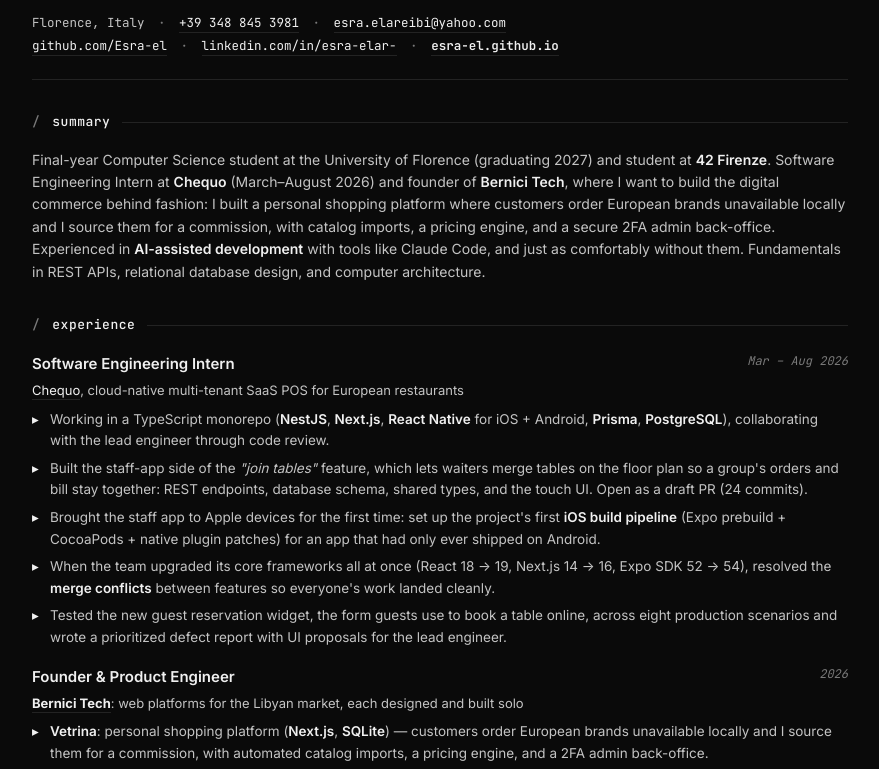
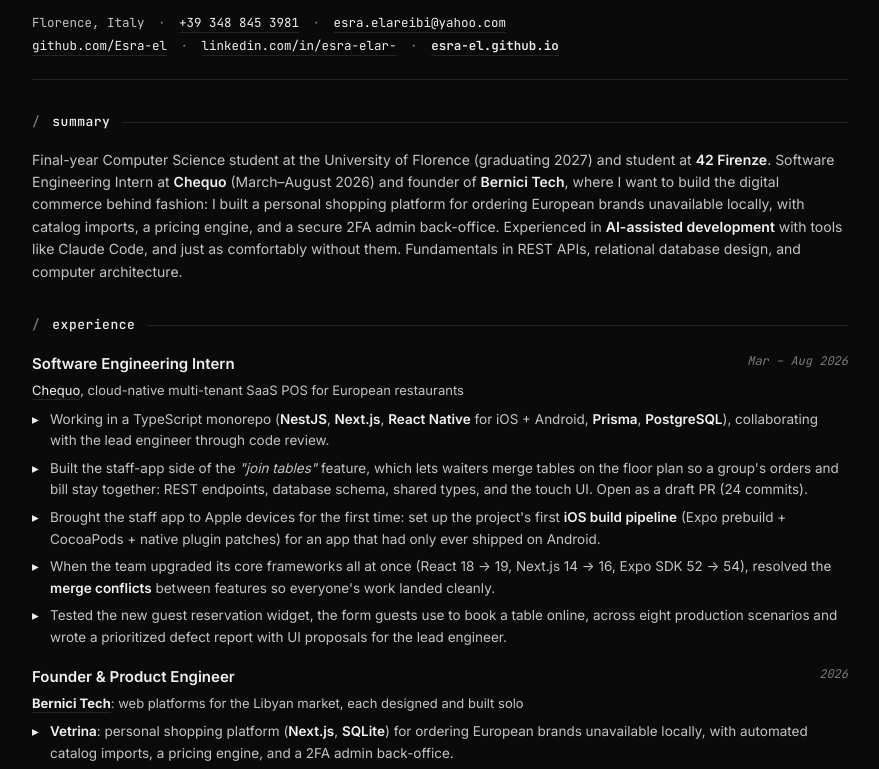
Before and after one commit to Esra-el/Esra-el.github.io, a plain HTML site: page cv.html in a window 1280 px wide. Shown: the part 170-939 px from the top of the page, without its empty margins (200-1079 px from the left). Drawn offline with Linux system fonts and the light colour scheme.

Commit message:
Vetrina: drop commission clause (per esra); keep 'ordering European brands unavailable locally'
Co-Authored-By: Claude Opus 4.8 <noreply@anthropic.com>

```diff
--- a/cv.html
+++ b/cv.html
@@ -226,7 +226,7 @@
     <section>
       <h2 class="h2"><span class="slash">/</span> summary</h2>
       <p class="summary">
-        Final-year Computer Science student at the University of Florence (graduating 2027) and student at <strong>42 Firenze</strong>. Software Engineering Intern at <strong>Chequo</strong> (March–August 2026) and founder of <strong>Bernici Tech</strong>, where I want to build the digital commerce behind fashion: I built a personal shopping platform where customers order European brands unavailable locally and I source them for a commission, with catalog imports, a pricing engine, and a secure 2FA admin back-office. Experienced in <strong>AI-assisted development</strong> with tools like Claude Code, and just as comfortably without them. Fundamentals in REST APIs, relational database design, and computer architecture.
+        Final-year Computer Science student at the University of Florence (graduating 2027) and student at <strong>42 Firenze</strong>. Software Engineering Intern at <strong>Chequo</strong> (March–August 2026) and founder of <strong>Bernici Tech</strong>, where I want to build the digital commerce behind fashion: I built a personal shopping platform for ordering European brands unavailable locally, with catalog imports, a pricing engine, and a secure 2FA admin back-office. Experienced in <strong>AI-assisted development</strong> with tools like Claude Code, and just as comfortably without them. Fundamentals in REST APIs, relational database design, and computer architecture.
       </p>
     </section>
 
@@ -247,7 +247,7 @@
         <h3>Founder &amp; Product Engineer <span class="when">2026</span></h3>
         <div class="where"><a href="https://esra-el.github.io/bernici-tech/"><strong>Bernici Tech</strong></a>: web platforms for the Libyan market, each designed and built solo</div>
         <ul>
-          <li><strong>Vetrina</strong>: personal shopping platform (<strong>Next.js</strong>, <strong>SQLite</strong>) &mdash; customers order European brands unavailable locally and I source them for a commission, with automated catalog imports, a pricing engine, and a 2FA admin back-office.</li>
+          <li><strong>Vetrina</strong>: personal shopping platform (<strong>Next.js</strong>, <strong>SQLite</strong>) for ordering European brands unavailable locally, with automated catalog imports, a pricing engine, and a 2FA admin back-office.</li>
           <li><strong>Restaurant platform</strong>: per-restaurant ordering, menu, and reservation sites (Next.js); built for its first customer.</li>
           <li><strong>Delivery marketplace</strong> (in development): nationwide cash-first delivery app (Next.js, PostgreSQL, MapLibre) built around merchants' own drivers and handheld terminals.</li>
         </ul>
```
Also changed, not shown: index.html (+3 -3 lines).
